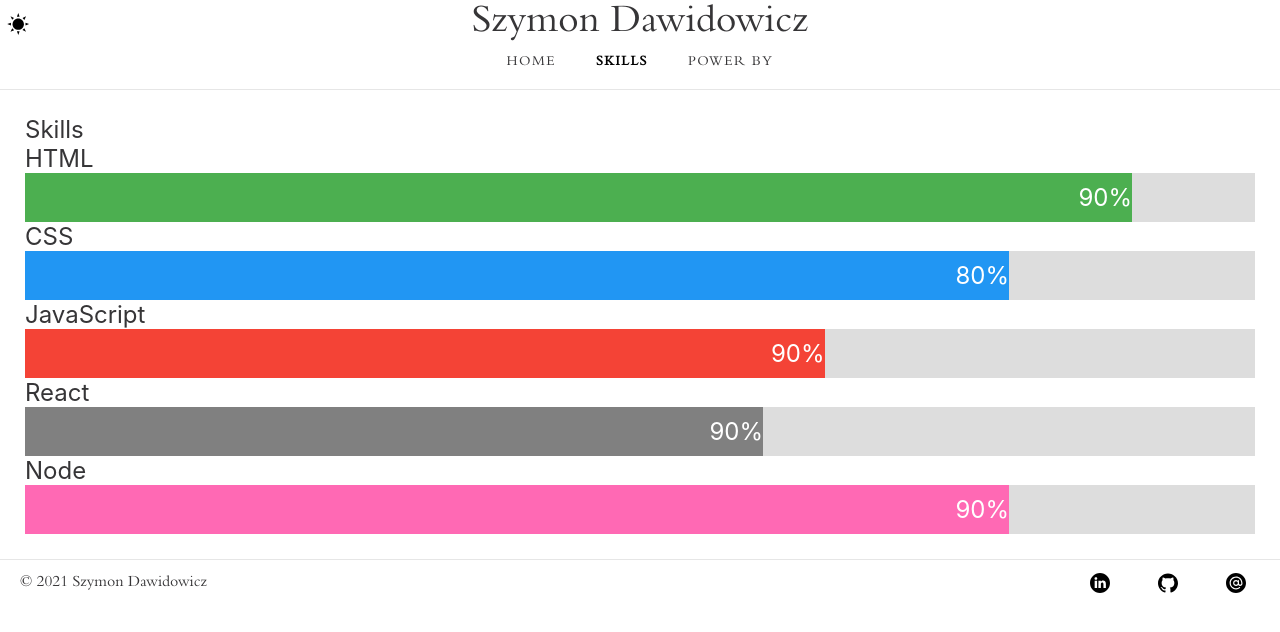
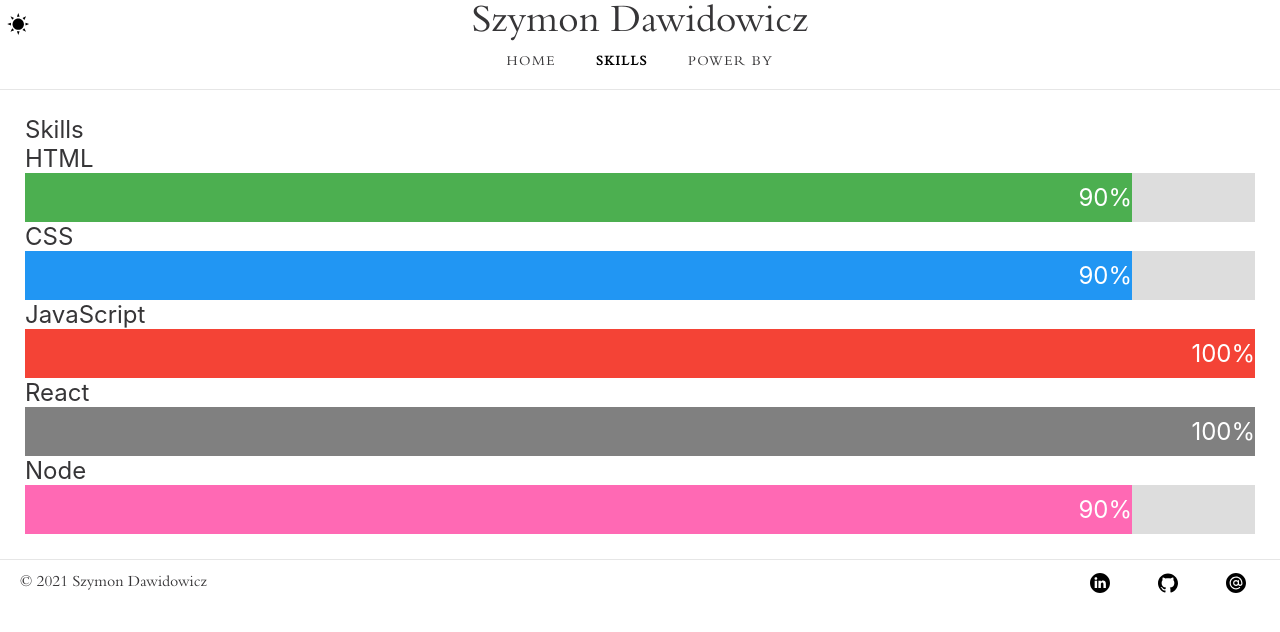
Before and after one commit to mar1n/switch-theme, a React (Create React App) app: page /skills in a window 1280 px wide. Shown: the top 632 px of the page. Built offline with nearby package versions, Linux system fonts and the light colour scheme; a web font is replaced by a local one.

Commit message:
skills animation

```diff
--- a/src/components/Skills.js
+++ b/src/components/Skills.js
@@ -11,15 +11,15 @@
             </div>
             <p>CSS</p>
             <div className="container">
-                <div className="skills css">80%</div>
+                <div className="skills css">90%</div>
             </div>
             <p>JavaScript</p>
             <div className="container">
-                <div className="skills js">90%</div>
+                <div className="skills js">100%</div>
             </div>
             <p>React</p>
             <div className="container">
-                <div className="skills react">90%</div>
+                <div className="skills react">100%</div>
             </div>
             <p>Node</p>
             <div className="container">
@@ -44,9 +44,15 @@
         padding-bottom: 10px;
         color: white;
     }
-    .html { width: 90%; background-color: #4CAF50;}
-    .css { width: 80%; background-color: #2196F3;}
-    .js { width: 65%; background-color: #f44336;}
-    .react { width: 60%; background-color: #808080;}
-    .node { width: 80%; background-color: hotpink;}
+    .html { width: 90%; background-color: #4CAF50; animation: load 2s 0s;}
+    .css { width: 90%; background-color: #2196F3; animation: load 2s 0s;}
+    .js { width: 100%; background-color: #f44336; animation: load 2s 0s;}
+    .react { width: 100%; background-color: #808080; animation: load 2s 0s;}
+    .node { width: 90%; background-color: hotpink; animation: load 2s 0s;}
+
+    @keyframes load {
+        from {
+            width: 0%
+        }
+    }
 `;
```
Also changed, not shown: 1 other file (tests, documents, lock files or other folders).
